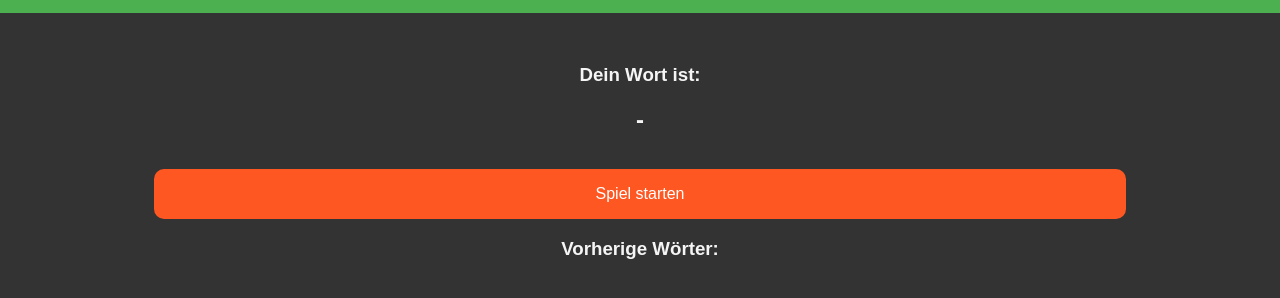
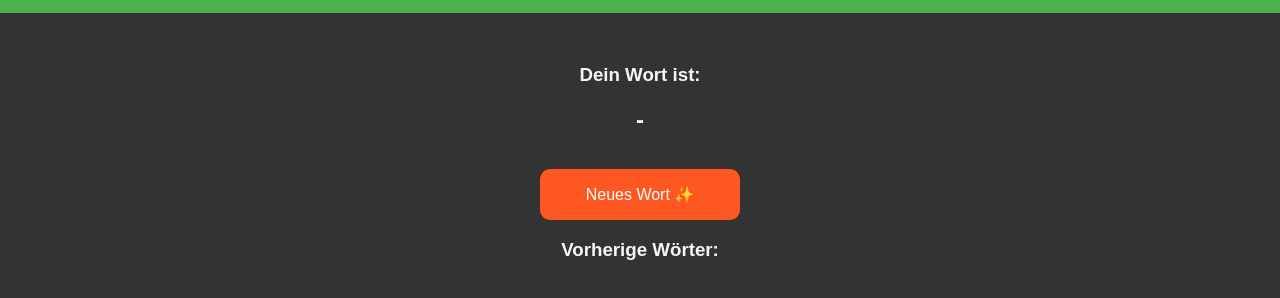
Before and after one commit to CML-source/montagsmaler, a plain HTML site: page index.html in a window 1280 px wide. Shown: the part 110-408 px from the top of the page. Drawn offline with Linux system fonts and the light colour scheme.

Commit message:
Button geändert

```diff
--- a/index.html
+++ b/index.html
@@ -16,7 +16,7 @@
     <main>
         <h3>Dein Wort ist:</h3>
         <h2 id="newWord">-</h2>
-        <button id="startButton">Spiel starten</button>
+        <button id="startButton">Neues Wort &#10024</button>
         <h3>Vorherige Wörter:</h3>
         <p id="oldWords"></p>
     </main>
--- a/styles.css
+++ b/styles.css
@@ -28,7 +28,7 @@ main {
 }
 main button {
     background-color: var(--secondary-color);
-    width: 80%;
+    width: 200px;
     border: none;
     border-radius: 10px;
     color: white;
```
